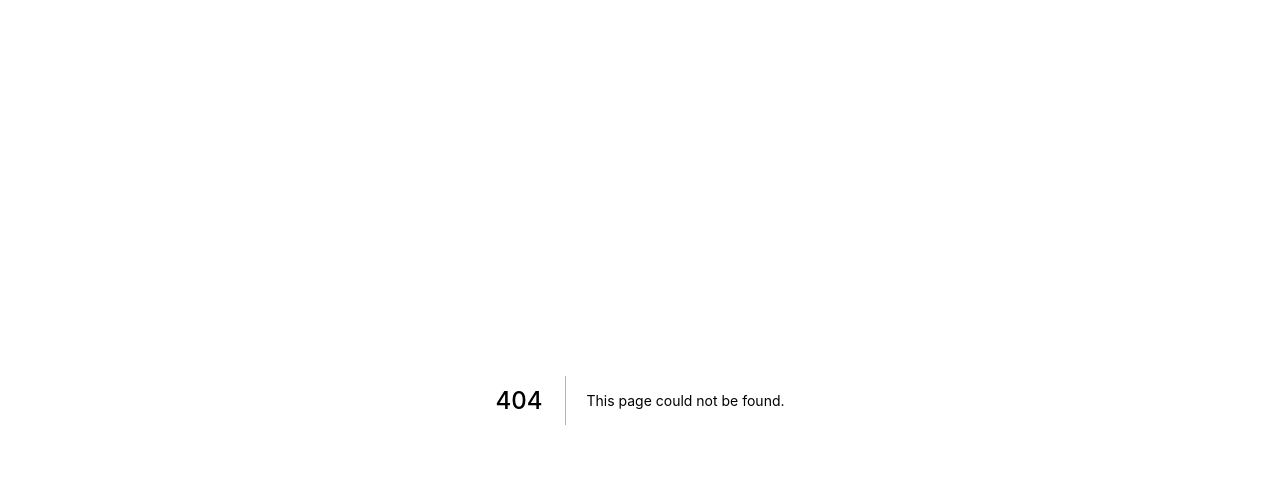
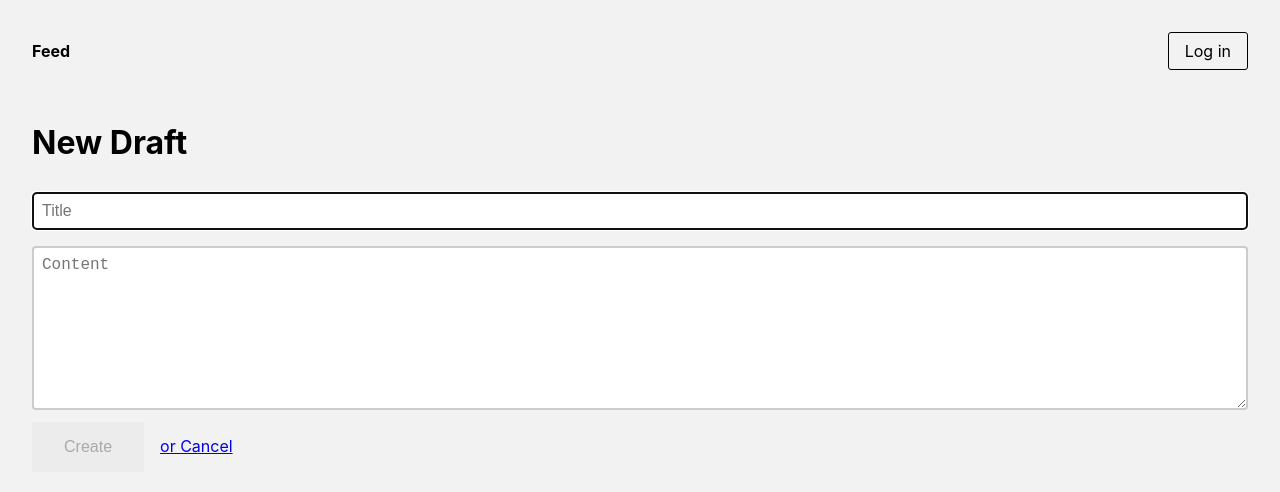
Before and after one commit to sjcodebook/Nextjs-Blog-Prisma-Postgres, a Next.js app: page /create in a window 1280 px wide. Before the commit this address had no page. Shown: the top 492 px of the page. Built offline with nearby package versions, Linux system fonts and the light colour scheme; no server answers.

Commit message:
Create post functionality

```diff
--- /dev/null
+++ b/pages/api/post/index.ts
@@ -0,0 +1,19 @@
+import { getSession } from 'next-auth/client';
+import prisma from '../../../lib/prisma';
+
+// POST /api/post
+// Required fields in body: title
+// Optional fields in body: content
+export default async function handle(req, res) {
+  const { title, content } = req.body;
+
+  const session = await getSession({ req });
+  const result = await prisma.post.create({
+    data: {
+      title: title,
+      content: content,
+      author: { connect: { email: session?.user?.email } },
+    },
+  });
+  res.json(result);
+}
--- /dev/null
+++ b/pages/create.tsx
@@ -0,0 +1,81 @@
+import React, { useState } from 'react';
+import Layout from '../components/Layout';
+import Router from 'next/router';
+
+const Draft: React.FC = () => {
+  const [title, setTitle] = useState('');
+  const [content, setContent] = useState('');
+
+  const submitData = async (e: React.SyntheticEvent) => {
+    e.preventDefault();
+    try {
+      const body = { title, content };
+      await fetch('/api/post', {
+        method: 'POST',
+        headers: { 'Content-Type': 'application/json' },
+        body: JSON.stringify(body),
+      });
+      await Router.push('/drafts');
+    } catch (error) {
+      console.error(error);
+    }
+  };
+
+  return (
+    <Layout>
+      <div>
+        <form onSubmit={submitData}>
+          <h1>New Draft</h1>
+          <input
+            autoFocus
+            onChange={(e) => setTitle(e.target.value)}
+            placeholder="Title"
+            type="text"
+            value={title}
+          />
+          <textarea
+            cols={50}
+            onChange={(e) => setContent(e.target.value)}
+            placeholder="Content"
+            rows={8}
+            value={content}
+          />
+          <input disabled={!content || !title} type="submit" value="Create" />
+          <a className="back" href="#" onClick={() => Router.push('/')}>
+            or Cancel
+          </a>
+        </form>
+      </div>
+      <style jsx>{`
+        .page {
+          background: white;
+          padding: 3rem;
+          display: flex;
+          justify-content: center;
+          align-items: center;
+        }
+
+        input[type='text'],
+        textarea {
+          width: 100%;
+          padding: 0.5rem;
+          margin: 0.5rem 0;
+          border-radius: 0.25rem;
+          border: 0.125rem solid rgba(0, 0, 0, 0.2);
+        }
+
+        input[type='submit'] {
+          background: #ececec;
+          border: 0;
+          padding: 1rem 2rem;
+        }
+
+        .back {
+          margin-left: 1rem;
+        }
+      `}</style>
+    </Layout>
+  );
+};
+
+export default Draft;
```
